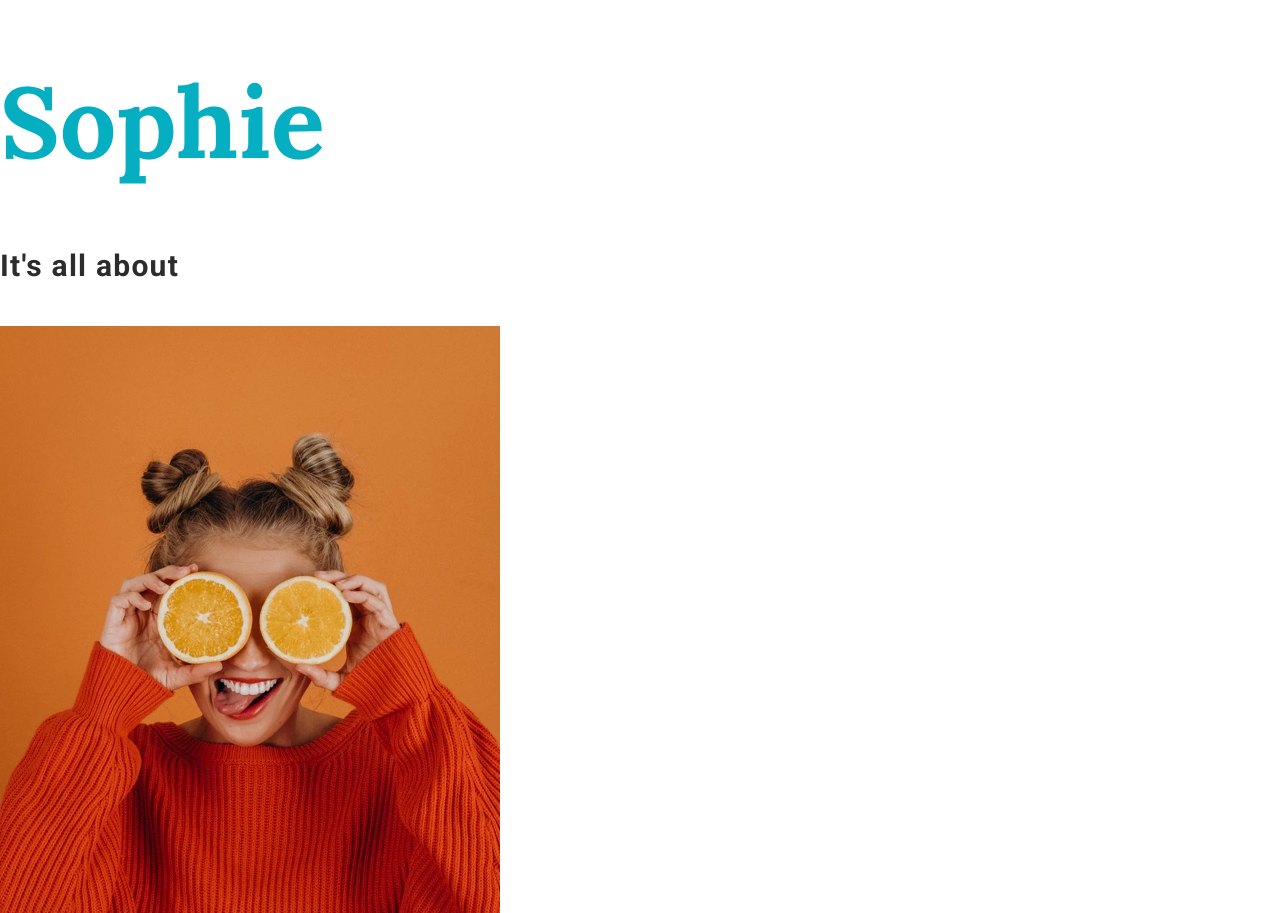
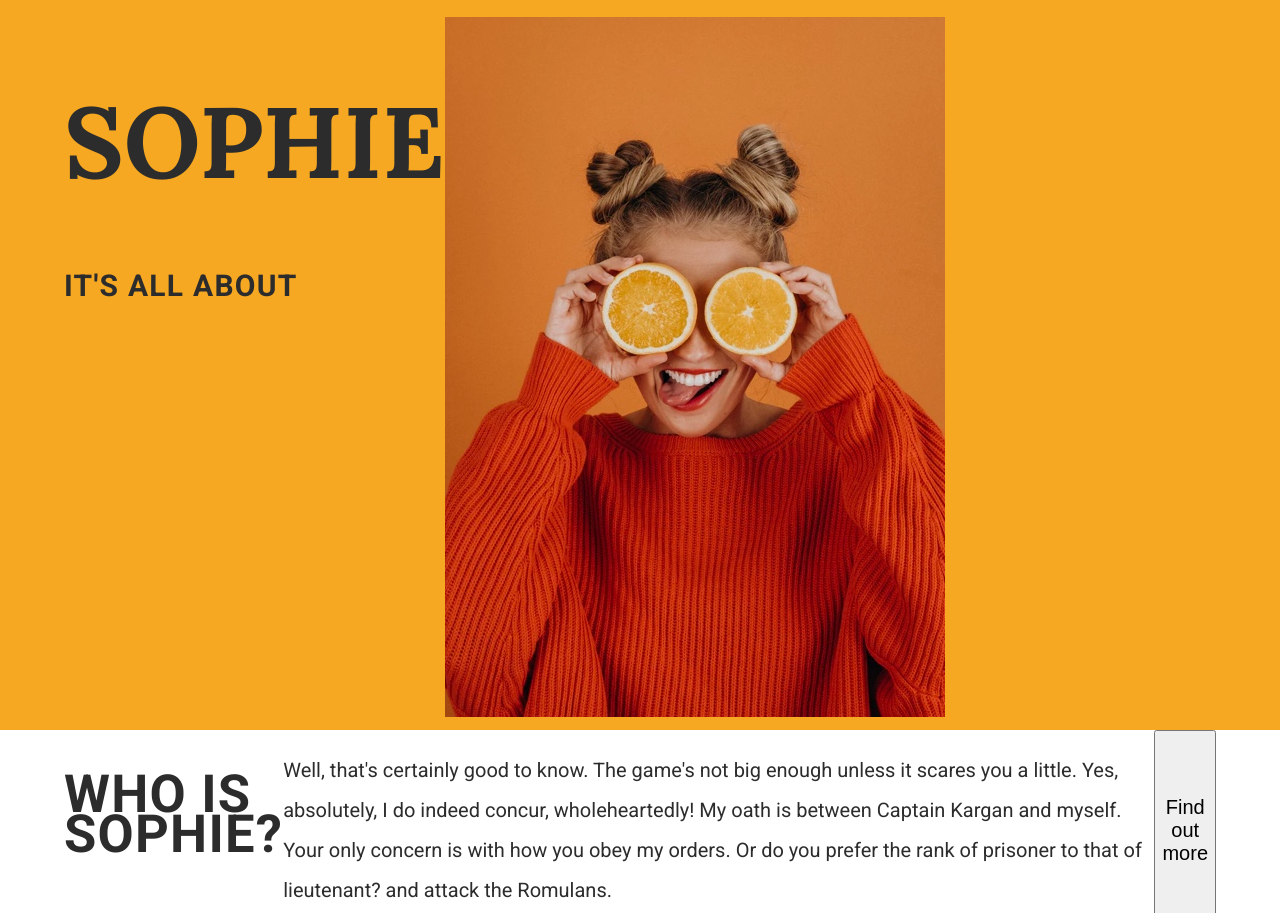
Before and after one commit to kristinmc42/kristin-mccollum-project-one, a plain HTML site: page index.html in a window 1280 px wide. Shown: the part 163-1076 px from the top of the page. Drawn offline with Linux system fonts and the light colour scheme.

Commit message:
added header styling

```diff
--- a/styles/sass/_textStyling.scss
+++ b/styles/sass/_textStyling.scss
@@ -1,5 +1,9 @@
+$robotoFont: 'Roboto', sans-serif;
+$loraFont: 'Lora', serif;
+
+
 html {
-  font-family: 'Roboto', sans-serif;
+  font-family: $robotoFont;
   font-size: 125%;
   font-weight: 400;
   line-height: toRem(32);
@@ -7,16 +11,18 @@ html {
   color: $black;
 }
 
+h1, h2, h3, h4 {
+  font-weight: 700;
+  text-transform: uppercase;
+}
 
 h1 {
-  font-family: 'Lora', serif;
-  font-weight: 700;
+  font-family: $loraFont;
   font-size: toRem(80);
   line-height: toRem(92);
 }
 
 h2, h3, h4 {
-  font-weight: 700;
   font-size: toRem(42);
   letter-spacing: toRem(1);
 }
@@ -28,3 +34,7 @@ h3 {
 h4 {
   font-size: toRem(24);
 }
+
+p {
+  font-size: toRem(20px);
+}
--- a/styles/sass/style.scss
+++ b/styles/sass/style.scss
@@ -18,6 +18,20 @@
 
 
 // styles
+// wrapper
+ .wrapper {
+    max-width: 1280px;
+    width: 90%;
+    margin: 0 auto;
+    display: flex;
+  }
+
+// header styles
+header {
+  background-color: $orangeyYellow;
+}
+
+
 // nav styles
 nav {
   ul {
@@ -26,25 +40,20 @@ nav {
     justify-content: center;
     align-items: center;
     li {
+      text-transform: uppercase;
       padding: 20px;
       a {
         text-decoration: none;
-        text-transform: uppercase;
         color: $black;
       }
       a.white {
         color: $whiteShade;
       }
       p {
-        font-family: 'Lora', serif;
+        font-family: $loraFont;
         font-weight: 700;
         font-size: toRem(24);
-        text-transform: uppercase;
       }
     }
   }
 }
-
-h1 {
-  color: $accent;
-}
```
Also changed, not shown: styles/style.css.
